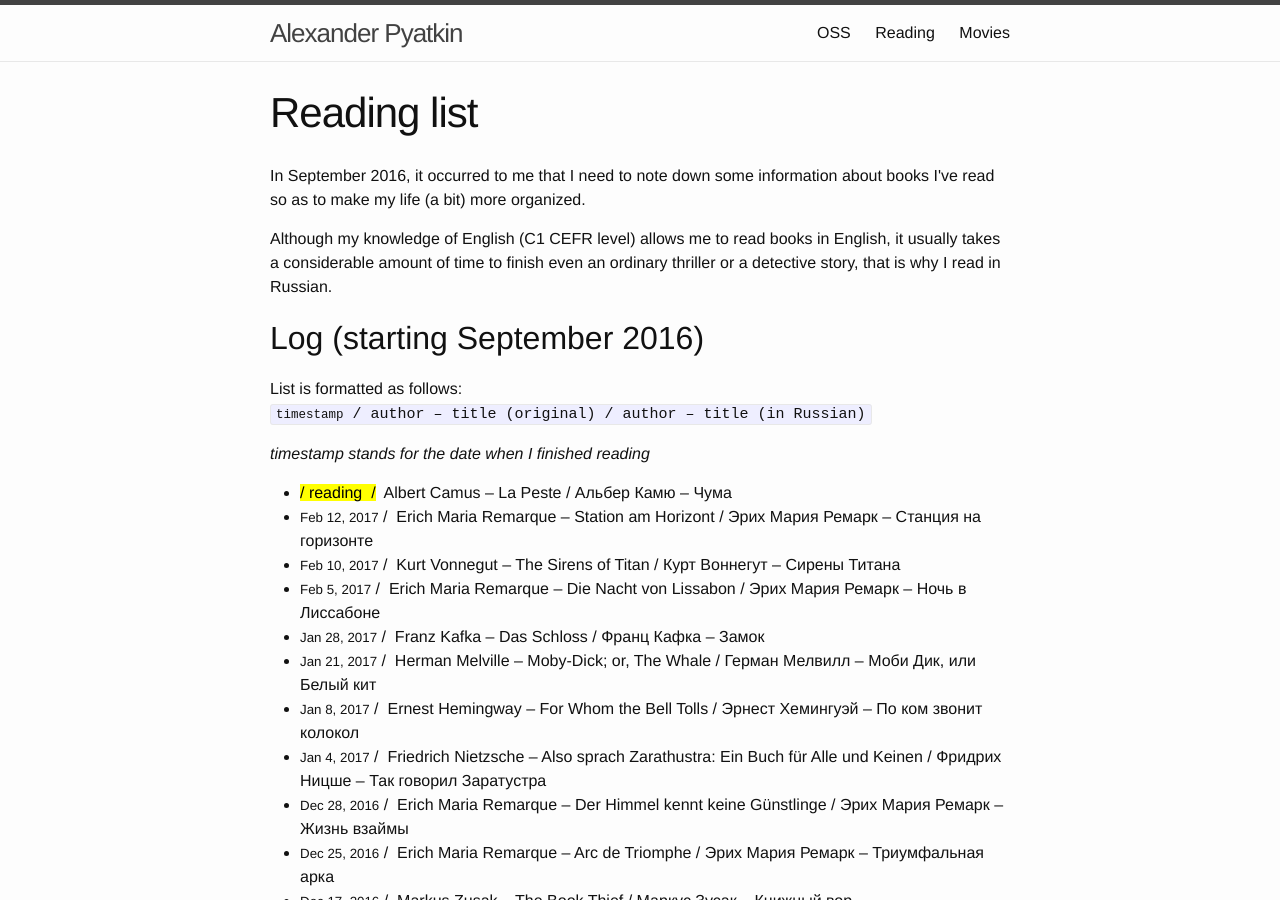
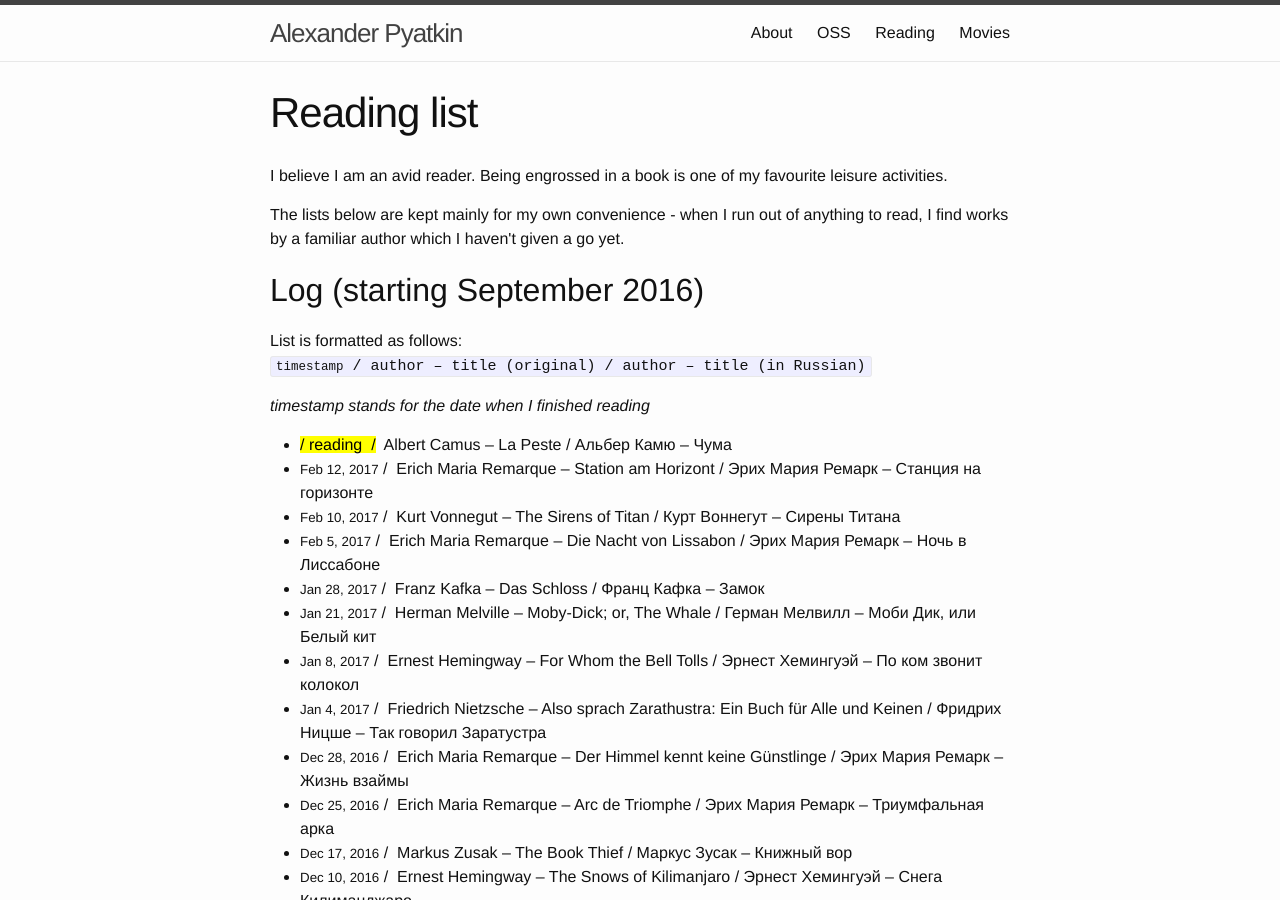
Before and after one commit to aspyatkin/personal-website, a Jekyll site: the page built from reading-list.md, in a window 1280 px wide and 900 px high. Built offline with Jekyll 4.4.1, drawn with Linux system fonts in a browser that asks for light colours.

Commit message:
Several updates

```diff
--- a/_layouts/reading-list.html
+++ b/_layouts/reading-list.html
@@ -9,11 +9,11 @@
 
   <article class="post-content">
   	<p>
-  		In September 2016, it occurred to me that I need to note down some information about books I've read so as to make my life (a bit) more organized.
+      I believe I am an avid reader. Being engrossed in a book is one of my favourite leisure activities.
   	</p>
-  	<p>
-  		Although my knowledge of English (C1 CEFR level) allows me to read books in English, it usually takes a considerable amount of time to finish even an ordinary thriller or a detective story, that is why I read in Russian.
-  	</p>
+    <p>
+      The lists below are kept mainly for my own convenience - when I run out of anything to read, I find works by a familiar author which I haven't given a go yet.
+    </p>
   	<h2>Log (starting September 2016)</h2>
   	<p>
   		List is formatted as follows:
```
Also changed, not shown: _layouts/about.html (added, +14 -0 lines), about.md (added, +32 -0 lines), movie-list.md (+1 -1 lines), oss.md (+1 -1 lines), reading-list.md (+1 -1 lines).
